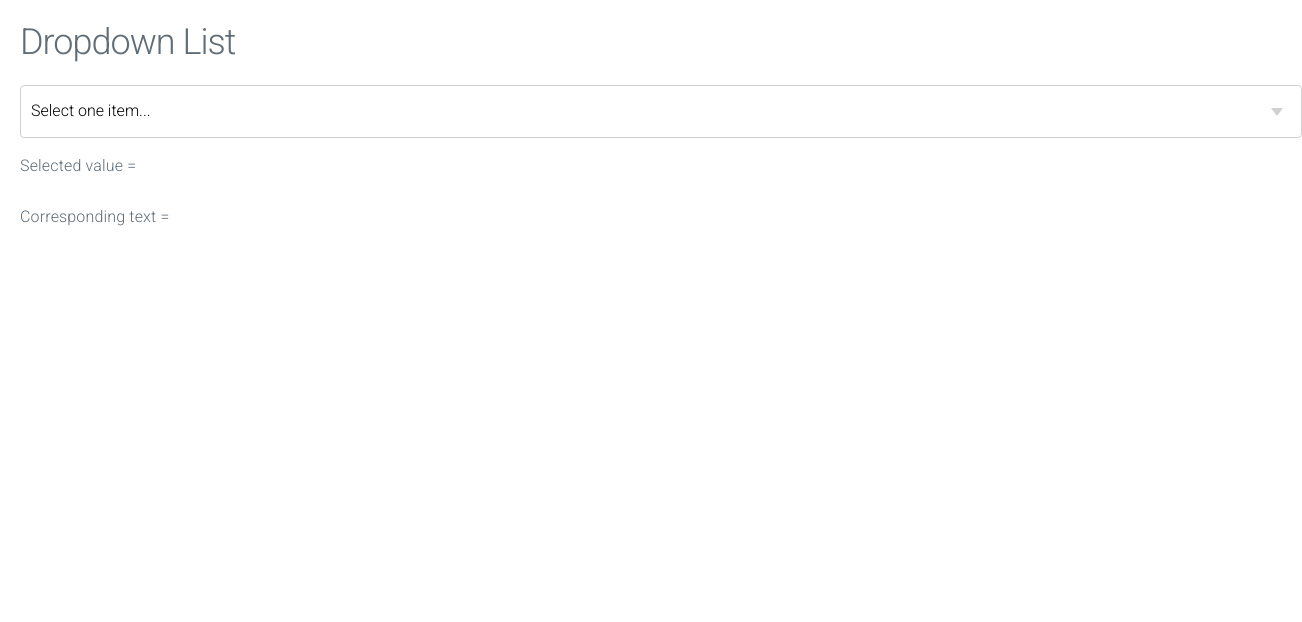
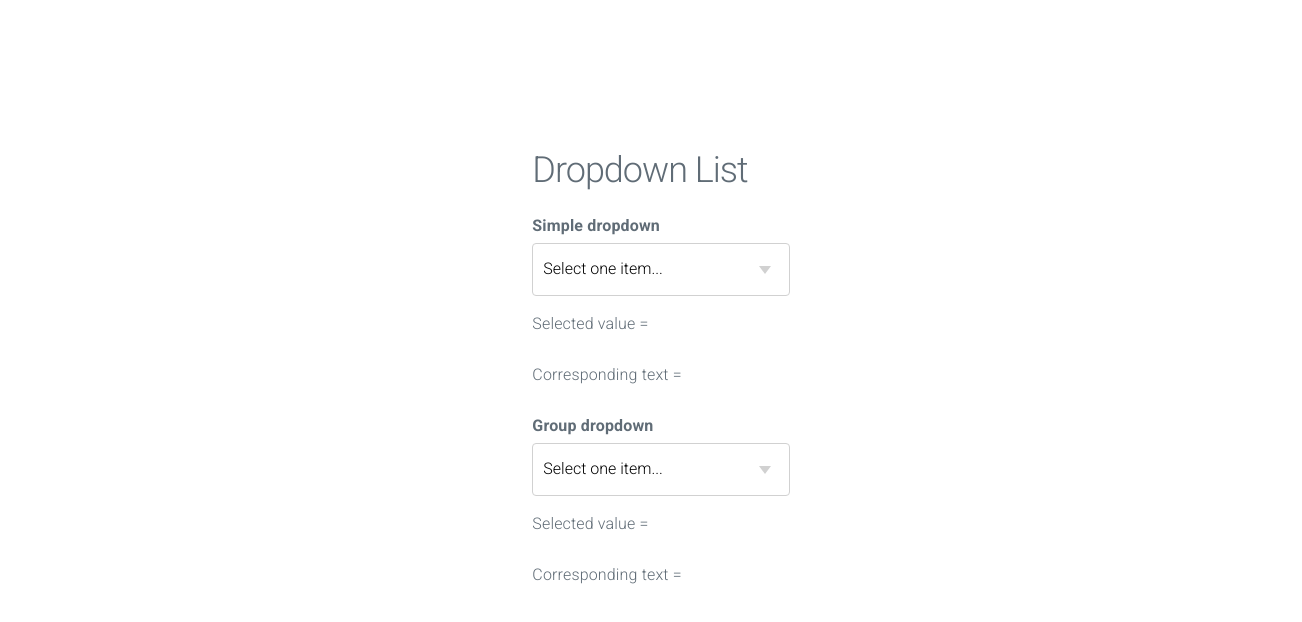
Before and after one commit to claudiobarsante/react-basic-components, a React (Create React App) app: page /dropdown in a window 1280 px wide. Shown: the top 622 px of the page, 1302 px wide, since content can reach past the window. Built offline with nearby package versions, Linux system fonts and the light colour scheme.

Commit message:
Created InputText folder

```diff
--- a/src/global.css
+++ b/src/global.css
@@ -6,10 +6,6 @@
 	box-sizing: content-box;
 }
 
-.container {
+.landing-container {
 	display: flex;
 }
-
-.select-container {
-	margin: 20px 20px;
-}
--- a/src/pages/Dropdown/index.jsx
+++ b/src/pages/Dropdown/index.jsx
@@ -1,5 +1,5 @@
 import React, { useState } from 'react';
-
+import './styles.css';
 export default function Dropdown() {
 	const [valSelect, setValSelect] = useState({ optionValue: '', optionText: '' });
 
@@ -12,20 +12,35 @@ export default function Dropdown() {
 	};
 
 	return (
-		<div>
+		<div className='select-container'>
 			<form>
+				<h2>Dropdown List</h2>
 				<fieldset>
-					<div className='select-container'>
-						<h2>Dropdown List</h2>
-						<select onChange={handleChangeSelect}>
+					<label for='simple'>Simple dropdown</label>
+					<select id='simple' onChange={handleChangeSelect}>
+						<option value=''>Select one item...</option>
+						<option value='1'>First item</option>
+						<option value='2'>Second item</option>
+						<option value='3'>Third item</option>
+					</select>
+					<p>Selected value = {valSelect.optionValue}</p>
+					<p>Corresponding text = {valSelect.optionText}</p>
+					<label for='group'>Group dropdown</label>
+					<select id='simple' onChange={handleChangeSelect}>
+						<optgroup label='Group one'>
 							<option value=''>Select one item...</option>
 							<option value='1'>First item</option>
 							<option value='2'>Second item</option>
 							<option value='3'>Third item</option>
-						</select>
-						<p>Selected value = {valSelect.optionValue}</p>
-						<p>Corresponding text = {valSelect.optionText}</p>
-					</div>
+						</optgroup>
+						<optgroup label='Group two'>
+							<option value='4'>First item - group2</option>
+							<option value='5'>Second item - group2</option>
+							<option value='6'>Third item - group2</option>
+						</optgroup>
+					</select>
+					<p>Selected value = {valSelect.optionValue}</p>
+					<p>Corresponding text = {valSelect.optionText}</p>
 				</fieldset>
 			</form>
 		</div>
--- a/src/pages/Dropdown/styles.css
+++ b/src/pages/Dropdown/styles.css
@@ -0,0 +1,6 @@
+.select-container {
+	display: flex;
+	justify-content: center;
+	align-items: center;
+	height: 100vh;
+}
--- a/src/pages/Landing/styles.css
+++ b/src/pages/Landing/styles.css
@@ -9,6 +9,6 @@ ul {
 	list-style-type: none;
 }
 
-li {
+ul li {
 	font-size: 2.5rem;
 }
```
